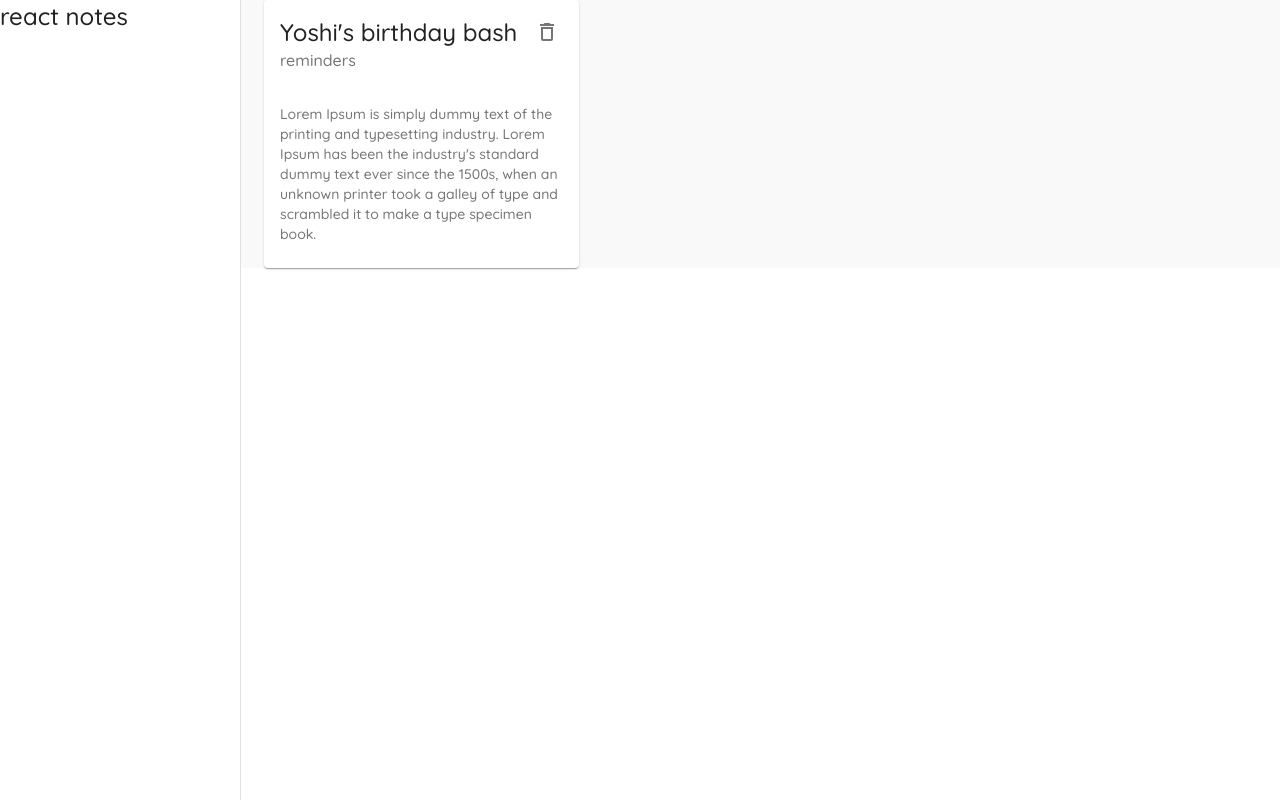
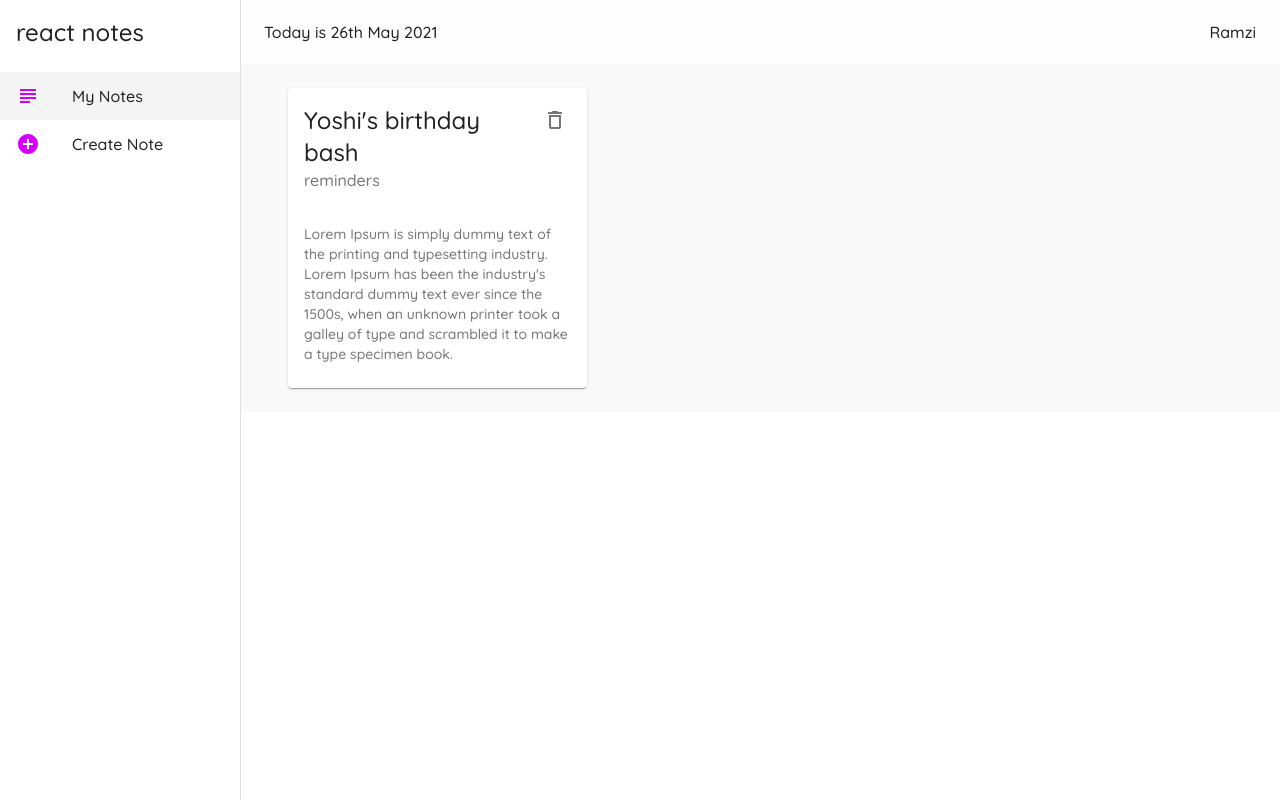
Before and after one commit to ramzimah/react-notesApp, a React (Create React App) app: page / in a window 1280 px wide. Built offline with nearby package versions, Linux system fonts and the light colour scheme; data requests are answered from the project's data file.

Commit message:
added app bar to the layout

```diff
--- a/package.json
+++ b/package.json
@@ -8,6 +8,7 @@
     "@testing-library/jest-dom": "^5.11.9",
     "@testing-library/react": "^11.2.5",
     "@testing-library/user-event": "^12.7.1",
+    "date-fns": "^2.21.3",
     "json-server": "^0.16.3",
     "react": "^17.0.1",
     "react-dom": "^17.0.1",
--- a/src/components/Layout.js
+++ b/src/components/Layout.js
@@ -1,11 +1,22 @@
 import { makeStyles } from "@material-ui/core";
 import Drawer from "@material-ui/core/Drawer";
 import Typography from "@material-ui/core/Typography";
+import List from "@material-ui/core/List";
+import ListItem from "@material-ui/core/ListItem";
+import ListItemIcon from "@material-ui/core/ListItemIcon";
+import ListItemText from "@material-ui/core/ListItemText";
+import { AddCircleOutlined, SubjectOutlined } from "@material-ui/icons";
+import { useHistory, useLocation } from "react-router";
+import AppBar from "@material-ui/core/AppBar";
+import ToolBar from "@material-ui/core/ToolBar";
+import { format } from "date-fns";
 const drawerWidth = 240;
-const useStyles = makeStyles({
+const useStyles = makeStyles((theme) => {
+  return {
     page: {
       background: "#f9f9f9",
       width: "100%",
+      padding: theme.spacing(3),
     },
     drawer: {
       width: drawerWidth,
@@ -16,12 +27,52 @@ const useStyles = makeStyles({
     root: {
       display: "flex",
     },
+    active: {
+      background: "#f4f4f4",
+    },
+    title: {
+      padding: theme.spacing(2),
+    },
+    appbar: {
+      width: `calc(100% - ${drawerWidth}px)`,
+    },
+    toolbar: theme.mixins.toolbar,
+    date: {
+      flexGrow: 1,
+    },
+  };
 });
 const Layout = ({ children }) => {
   const classes = useStyles();
+  const menuItems = [
+    {
+      text: "My Notes",
+      icon: <SubjectOutlined color="secondary" />,
+      path: "/",
+    },
+    {
+      text: "Create Note",
+      icon: <AddCircleOutlined color="secondary" />,
+      path: "/create",
+    },
+  ];
+  const history = useHistory();
+  const location = useLocation();
+
   return (
     <div className={classes.root}>
       {/* app bar */}
+      <AppBar className={classes.appbar} elevation={0}>
+        {" "}
+        <ToolBar>
+          {" "}
+          <Typography className={classes.date}>
+            Today is {format(new Date(), "do MMMM Y")}
+          </Typography>{" "}
+          <Typography>Ramzi </Typography>
+        </ToolBar>
+      </AppBar>
+
       {/* side drawer */}
       <Drawer
         className={classes.drawer}
@@ -30,10 +81,32 @@ const Layout = ({ children }) => {
         classes={{ paper: classes.drawerPaper }}
       >
         <div>
-          <Typography variant="h5"> react notes</Typography>
+          <Typography variant="h5" className={classes.title}>
+            {" "}
+            react notes
+          </Typography>
         </div>
+        {/* links/list section */}
+        <List>
+          {menuItems.map((item) => (
+            <ListItem
+              button
+              key={item.text}
+              onClick={() => {
+                history.push(item.path);
+              }}
+              className={location.pathname == item.path ? classes.active : null}
+            >
+              <ListItemIcon>{item.icon}</ListItemIcon>
+              <ListItemText primary={item.text} />
+            </ListItem>
+          ))}
+        </List>
       </Drawer>
-      <div className={classes.page}>{children}</div>
+      <div className={classes.page}>
+        <div className={classes.toolbar}></div>
+        {children}
+      </div>
     </div>
   );
 };
--- a/src/components/NoteCard.js
+++ b/src/components/NoteCard.js
@@ -1,9 +1,12 @@
 import Card from "@material-ui/core/Card";
 import CardHeader from "@material-ui/core/CardHeader";
 import CardContent from "@material-ui/core/CardContent";
-import { IconButton, Typography } from "@material-ui/core";
+import { IconButton, makeStyles, Typography } from "@material-ui/core";
 import { DeleteOutlined } from "@material-ui/icons";
+
+const useStyles = makeStyles({});
 const NoteCard = ({ note, handleDelete }) => {
+  const classes = useStyles(note);
   return (
     <div>
       {" "}
```
Also changed, not shown: 1 other file (tests, documents, lock files or other folders). Lines whose indentation alone changed are shown as unchanged.
